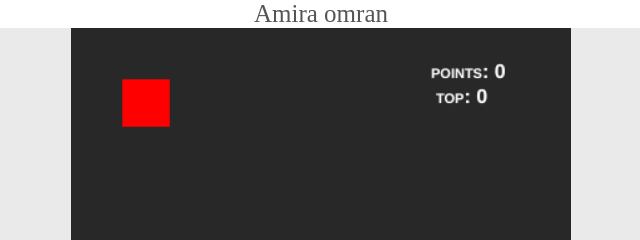
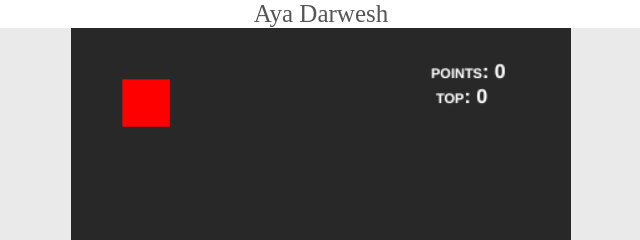
Before and after one commit to stitch-606/Snake-game, a plain HTML site: page index.html in a window 1280 px wide. Shown: the top 240 px of the page, 319-959 px from the left. Drawn offline with Linux system fonts and the light colour scheme.

Commit message:
Update index.html

```diff
--- a/index.html
+++ b/index.html
@@ -7,7 +7,7 @@
 	<link rel="stylesheet" href="style.css">
 </head>
 <body>
-        <P>Amira omran</p>
+        <P>Aya Darwesh</p>
 	<div id="game-container">
 		<canvas id="gc" class="game-canvas" width="400" height="400"></canvas>
 	</div>
```
